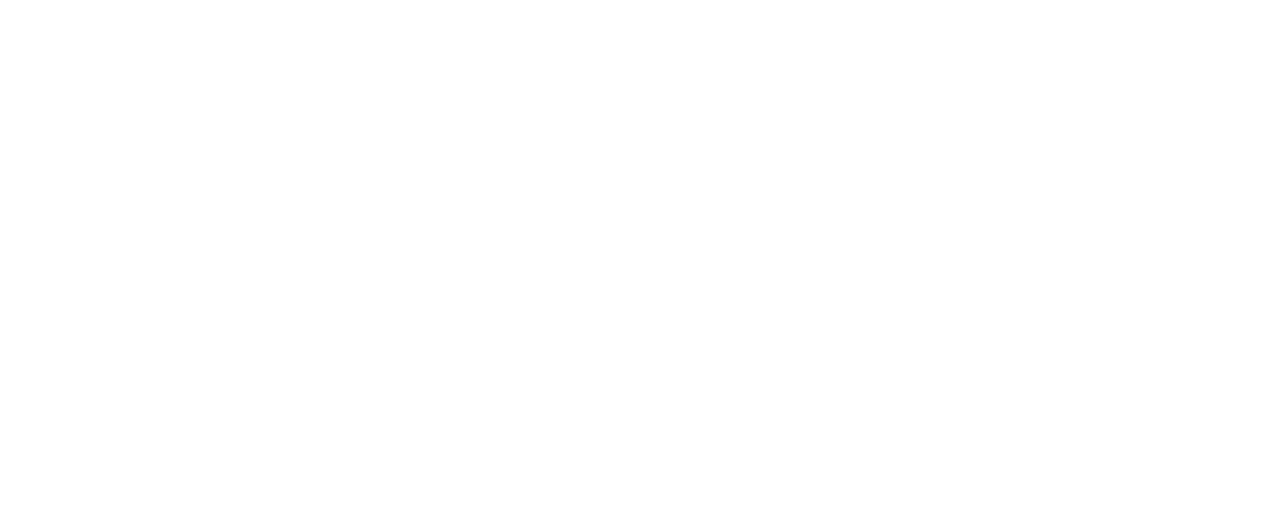
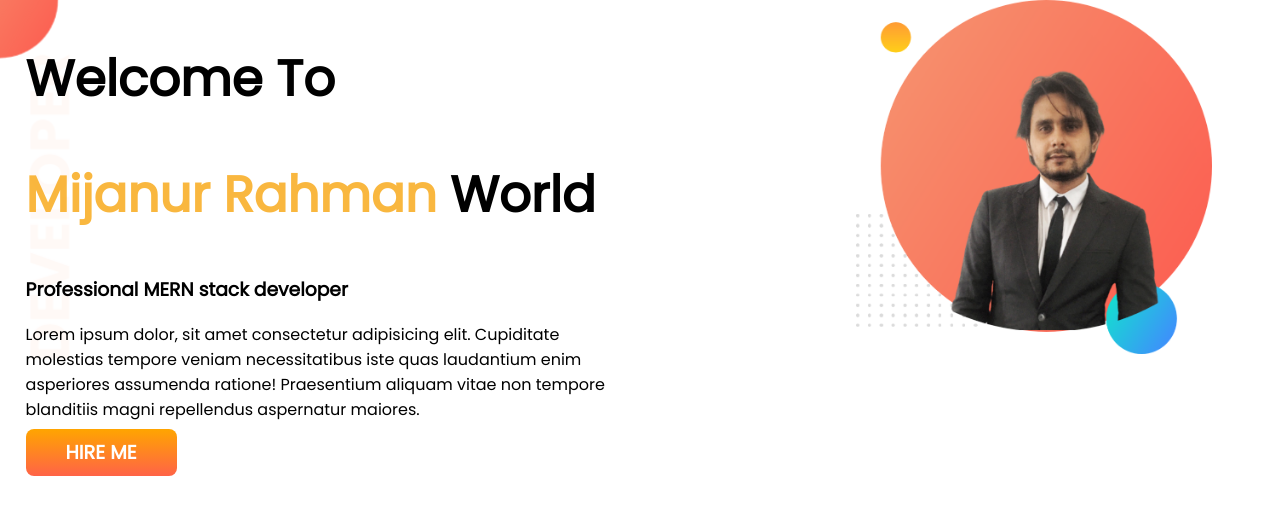
Before and after one commit to MijanurMim/Developer-portfolio, a plain HTML site: page index.html in a window 1280 px wide. Drawn offline with Linux system fonts and the light colour scheme.

Commit message:
top banner added

```diff
--- a/index.html
+++ b/index.html
@@ -1,13 +1,44 @@
 <!DOCTYPE html>
 <html lang="en">
+
 <head>
     <meta charset="UTF-8">
     <meta http-equiv="X-UA-Compatible" content="IE=edge">
     <meta name="viewport" content="width=device-width, initial-scale=1.0">
+
+    <!-- google fonts -->
+    <link rel="preconnect" href="https://fonts.googleapis.com">
+    <link rel="preconnect" href="https://fonts.gstatic.com" crossorigin>
+    <link href="https://fonts.googleapis.com/css2?family=Poppins&display=swap" rel="stylesheet">
+
+    <!-- css stylesheet -->
+    <link rel="stylesheet" href="style.css">
+
     <title>Portfolio</title>
-    <link rel="stylesheet" href="style.css">
+
 </head>
+
 <body>
+    <section class="top-banner">
+        <div class="half-width">
+            <h1>Welcome To</h1>
+            <h1> <span class="name-color">Mijanur Rahman</span> World</h1>
+
+            <h3>Professional MERN stack developer</h3>
+            <p>Lorem ipsum dolor, sit amet consectetur adipisicing elit. Cupiditate molestias tempore veniam
+                necessitatibus
+                iste quas laudantium enim asperiores assumenda ratione! Praesentium aliquam vitae non tempore blanditiis
+                magni repellendus aspernatur maiores.</p>
+            <a class="hire-me-button" target="_blank" href="index.html">HIRE
+                ME</a>
+        </div>
+
+        <div class="half-width">
+            <img src="images/my-bg.png" alt="" srcset="">
+        </div>
+    </section>
+
 
 </body>
+
 </html>
--- a/style.css
+++ b/style.css
@@ -0,0 +1,49 @@
+
+body{
+    font-family: 'Poppins', sans-serif;
+    margin: 0;
+
+}
+
+h1{
+    font-size: 50px;
+}
+.name-color{
+    color: rgba(247, 166, 17, 0.808);
+}
+
+section{
+    display: flex;
+}
+
+.half-width{
+    width: 50%;
+    padding-left: 2%;
+}
+
+.half-width img{
+    width: 58%;
+margin-left: 190px;
+}
+
+
+
+
+.hire-me-button{
+    text-decoration: none;
+    background-image: linear-gradient(orange, tomato);
+    padding: 10px 40px;
+    border-radius: 8px;
+    font-size: larger;
+    font-weight: bold;
+    color: white;
+
+}
+.hire-me-button:hover{
+    color: goldenrod;
+}
+
+.top-banner{
+    background-image: url(images/top-banner.png);
+    background-repeat: no-repeat;
+}
```
Also changed, not shown: images/dream-bg.png (added), images/exp-bg.png (added), images/top-banner.png (added).
